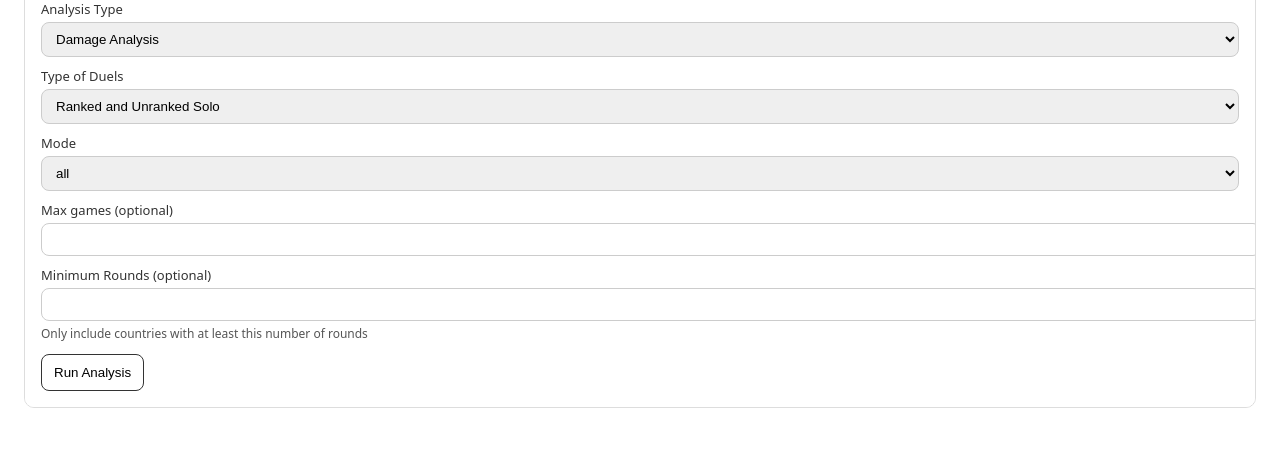
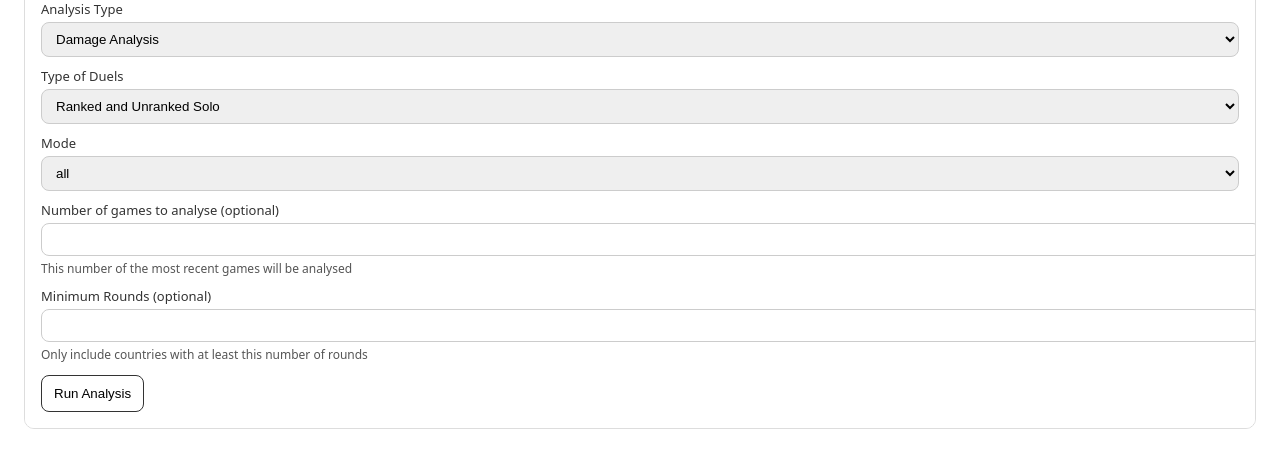
Before and after one commit to jonculver/geoguessr_stats, a FastAPI app: page / in a window 1280 px wide. Shown: the part 282-750 px from the top of the page. Run offline with FastAPI, Linux system fonts and the light colour scheme.

Commit message:
Web UI: clarify max games

```diff
--- a/geoguessr/web/templates/index.html
+++ b/geoguessr/web/templates/index.html
@@ -77,8 +77,9 @@
             <option value="nmpz" {% if m=="nmpz" %}selected{% endif %}>nmpz</option>
           </select>
 
-          <label>Max games (optional)</label>
+          <label>Number of games to analyse (optional)</label>
           <input type="number" name="max_games" min="1" value="{{ analyse.form.max_games if analyse and analyse.form.max_games is not none else '' }}" />
+          <div class="help">This number of the most recent games will be analysed</div>
 
           <label>Minimum Rounds (optional)</label>
           <input type="number" name="min_rounds" min="0" value="{{ analyse.form.min_rounds if analyse and analyse.form.min_rounds is not none else '' }}" />
```
